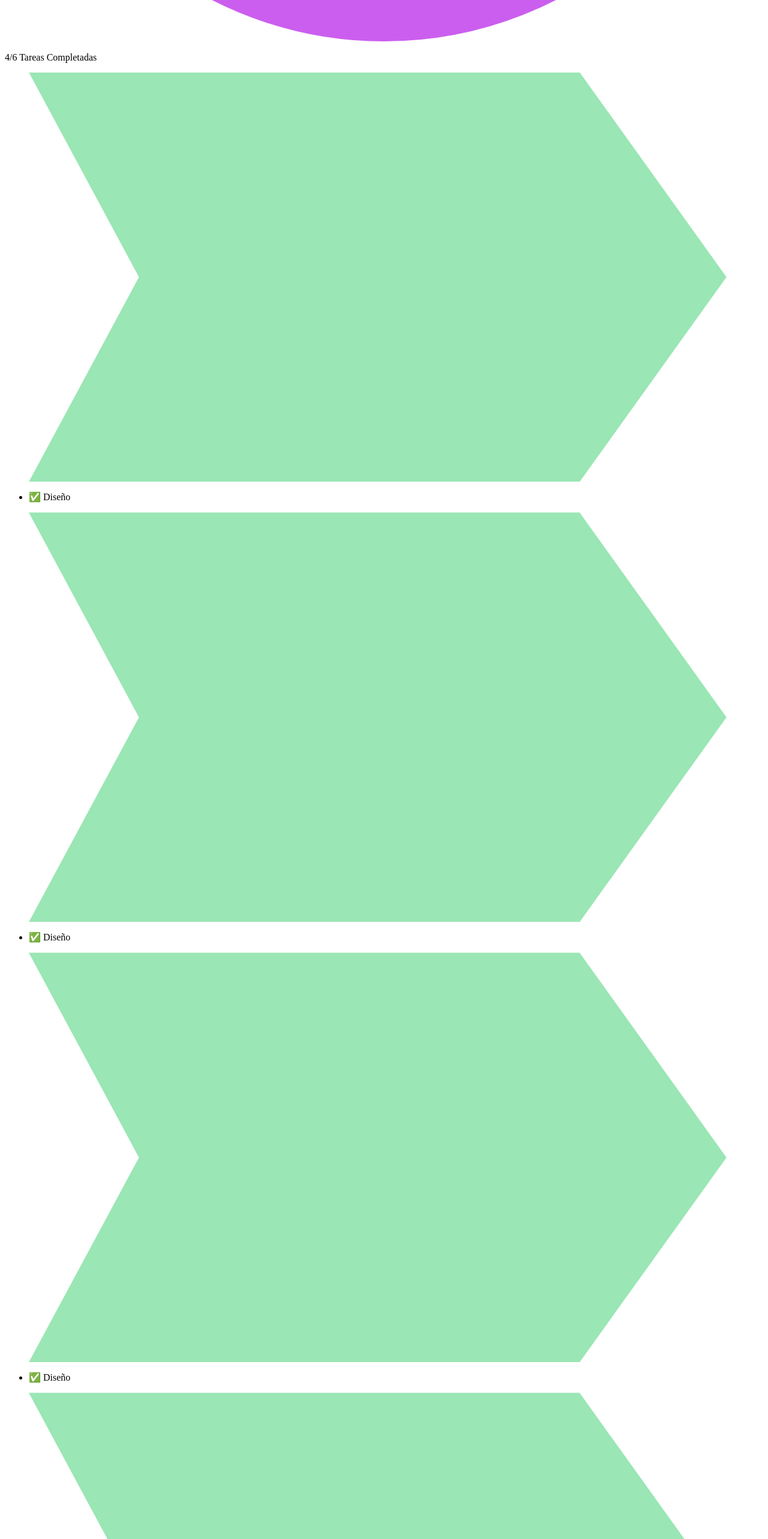
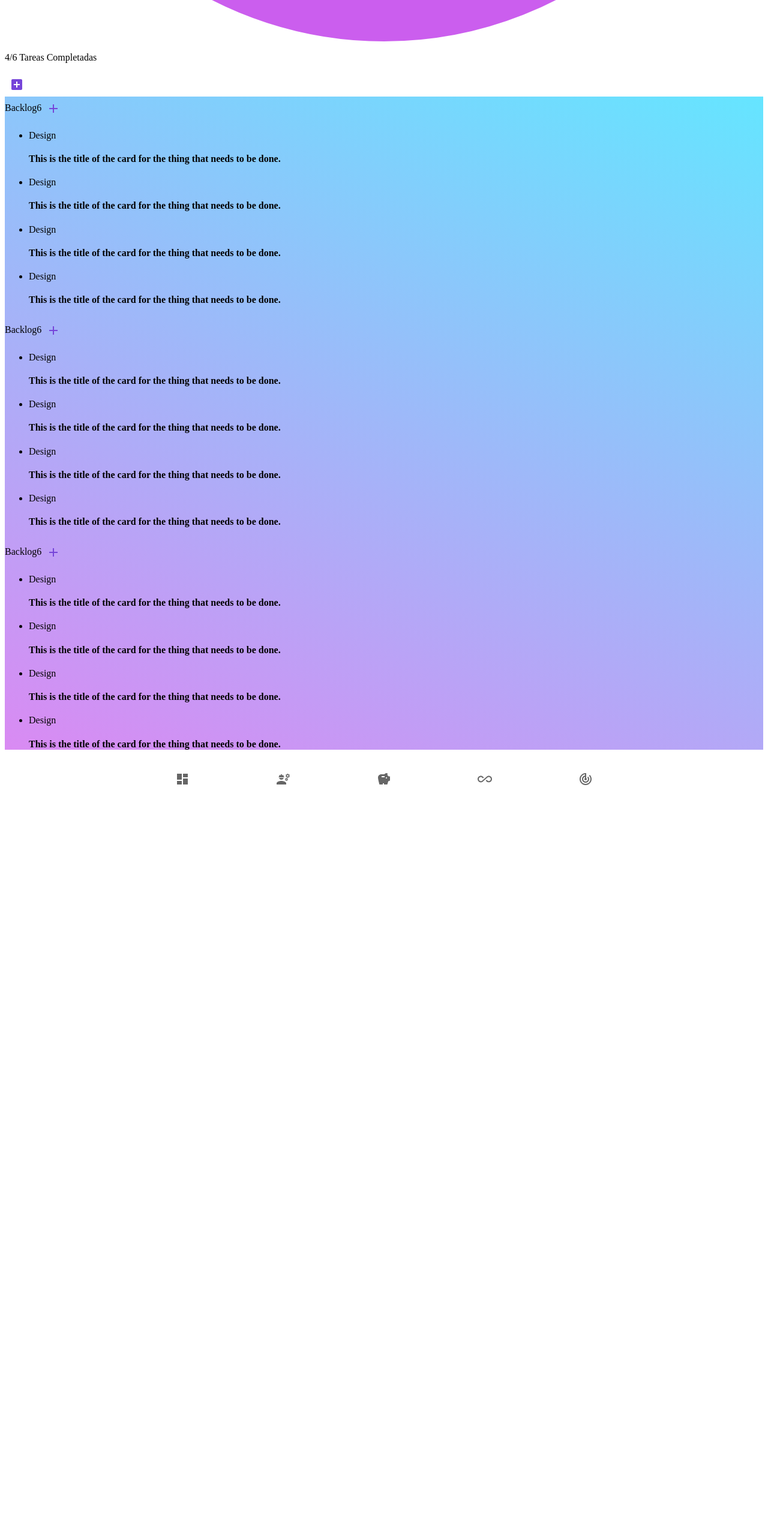
Before and after one commit to nestoredduardo/sunday, a Next.js app: page /proyectos in a window 1280 px wide. Shown: the part 2780-5346 px from the top of the page at 60% size. After the commit the page ends 4115 px from the top, so only its background shows below. Built offline with nearby package versions, Linux system fonts and the light colour scheme.

Commit message:
Projects Selector

```diff
--- a/components/Projects/ProjectOverview.tsx
+++ b/components/Projects/ProjectOverview.tsx
@@ -1,17 +1,11 @@
 import { useSelector } from 'react-redux'
-import { createSelector } from 'reselect'
-
-import type { RootState } from '@store'
-
 import { Doughnut } from 'react-chartjs-2'
 import { Chart, ArcElement } from 'chart.js'
 
+import { selectSelectedProject } from '@utils/ProjectsSelectors'
+
 const ProjectOverview = () => {
-  const selectSelectedProject = createSelector(
-    (state: RootState) => state.projects,
-    (projects) => projects.filter((project) => project['isSelected'])
-  )
-  const selectedProject = useSelector(selectSelectedProject)[0]
+  const selectedProject = useSelector(selectSelectedProject)
 
   Chart.register(ArcElement)
   //Chart.register(ChartDataLabels)
--- a/components/Projects/ProjectProgress.tsx
+++ b/components/Projects/ProjectProgress.tsx
@@ -8,58 +8,7 @@ const ProjectProgress = () => {
   return (
     <section className="mt-3">
       <div className="flex">
-        <ul className="flex overflow-x-auto">
-          <li className="relative flex items-center justify-center">
-            <div className="w-24">
-              <Image
-                src={milestoneImage}
-                className="clip-me"
-                layout="responsive"
-              />
-            </div>
-            <p className="absolute text-sm">✅ Diseño</p>
-          </li>
-          <li className="relative flex items-center justify-center">
-            <div className="w-24">
-              <Image
-                src={milestoneImage}
-                className="clip-me"
-                layout="responsive"
-              />
-            </div>
-            <p className="absolute text-sm">✅ Diseño</p>
-          </li>
-          <li className="relative flex items-center justify-center">
-            <div className="w-24">
-              <Image
-                src={milestoneImage}
-                className="clip-me"
-                layout="responsive"
-              />
-            </div>
-            <p className="absolute text-sm">✅ Diseño</p>
-          </li>
-          <li className="relative flex items-center justify-center">
-            <div className="w-24">
-              <Image
-                src={milestoneImage}
-                className="clip-me"
-                layout="responsive"
-              />
-            </div>
-            <p className="absolute text-sm">✅ Diseño</p>
-          </li>
-          <li className="relative flex items-center justify-center">
-            <div className="w-24">
-              <Image
-                src={milestoneImage}
-                className="clip-me"
-                layout="responsive"
-              />
-            </div>
-            <p className="absolute text-sm">✅ Diseño</p>
-          </li>
-        </ul>
+        <ul className="flex overflow-x-auto"></ul>
         <IconButton color="primary">
           <AddBoxIcon />
         </IconButton>
--- a/redux/projects/projectsReducer.js
+++ b/redux/projects/projectsReducer.js
@@ -3,13 +3,22 @@ const initialState = [
     isSelected: true,
     name: 'Konto',
     aim: 'Simplificar el proceso de compartir cuentas de la manera manera más segura y cómoda posible permitiéndoles a los usuarios ahorrar en sus gastos de suscripciones.',
+    types: [
+      { id: 1, name: 'Design', color: 'pink' },
+      { id: 2, name: 'Development', color: 'emerald' },
+      { id: 3, name: 'Data', color: 'blue' },
+      { id: 4, name: 'Planning', color: 'indigo' },
+      { id: 5, name: 'Test', color: 'violet' },
+      { id: 6, name: 'Launch', color: 'amber' },
+      { id: 7, name: 'Marketing', color: 'red' },
+    ],
     task: [
-      { id: 'task-1', content: 'Cook dinner', type: 'Design' },
-      { id: 'task-2', content: 'Cook dinner', type: 'Design' },
-      { id: 'task-3', content: 'Cook dinner', type: 'Design' },
-      { id: 'task-4', content: 'Cook dinner', type: 'Design' },
-      { id: 'task-5', content: 'Cook dinner', type: 'Design' },
-      { id: 'task-6', content: 'Cook dinner', type: 'Design' },
+      { id: 'task-1', content: 'Cook dinner', typeId: 1 },
+      { id: 'task-2', content: 'Cook dinner', typeId: 2 },
+      { id: 'task-3', content: 'Cook dinner', typeId: 3 },
+      { id: 'task-4', content: 'Cook dinner', typeId: 4 },
+      { id: 'task-5', content: 'Cook dinner', typeId: 5 },
+      { id: 'task-6', content: 'Cook dinner', typeId: 1 },
     ],
     columns: [
       {
--- a/tsconfig.json
+++ b/tsconfig.json
@@ -18,7 +18,8 @@
     "paths": {
       "@components/*": ["components/*"],
       "@images/*": ["public/images/*"],
-      "@store": ["redux/store.ts"]
+      "@store": ["redux/store.ts"],
+      "@utils/*": ["utils/*"]
     }
   },
   "include": [
--- /dev/null
+++ b/utils/ProjectsSelectors.ts
@@ -0,0 +1,10 @@
+import { createSelector } from 'reselect'
+
+import type { RootState } from '@store'
+
+const selectSelectedProject = createSelector(
+  (state: RootState) => state.projects,
+  (projects) => projects.filter((project) => project['isSelected'])[0]
+)
+
+export { selectSelectedProject }
```
